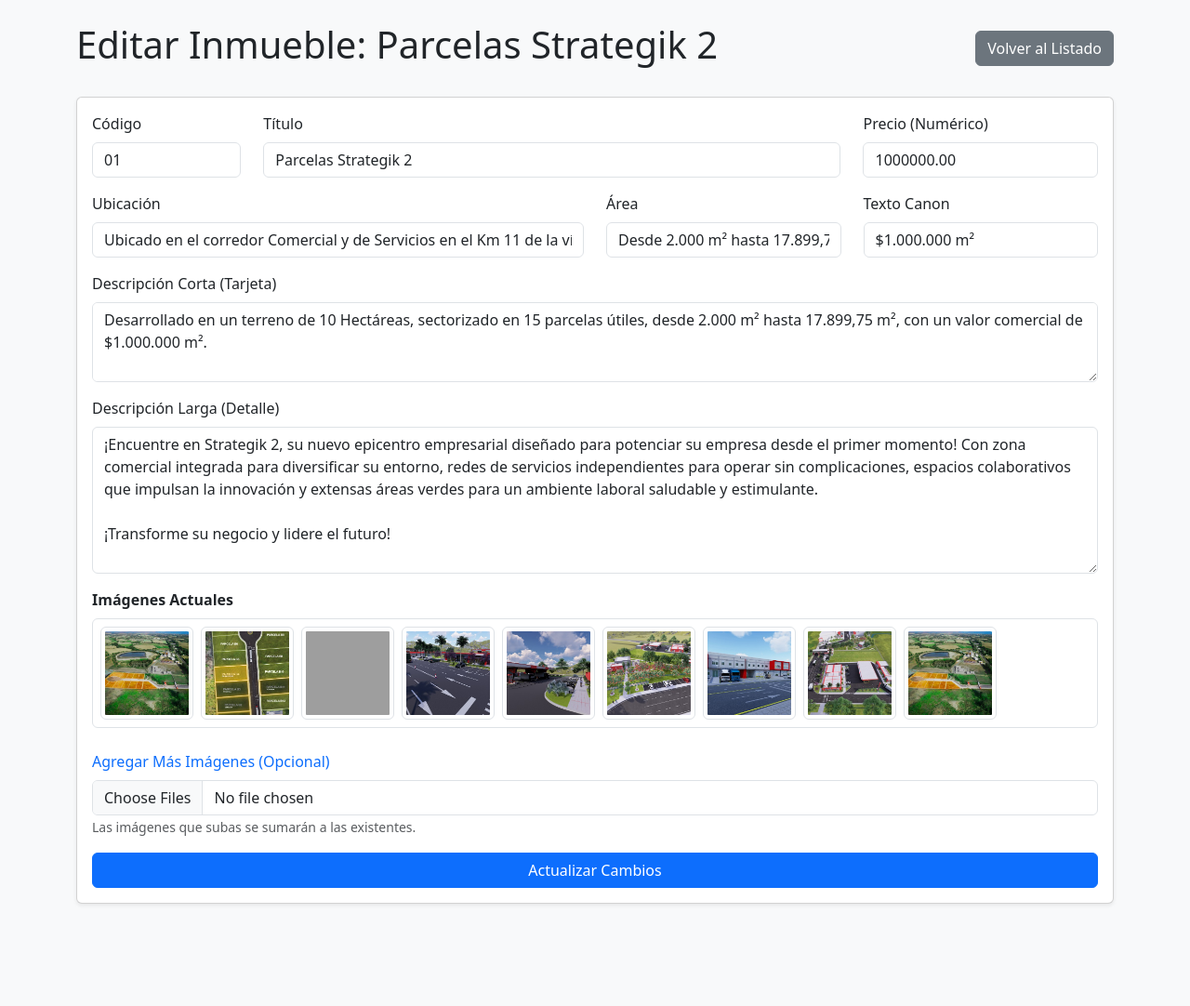
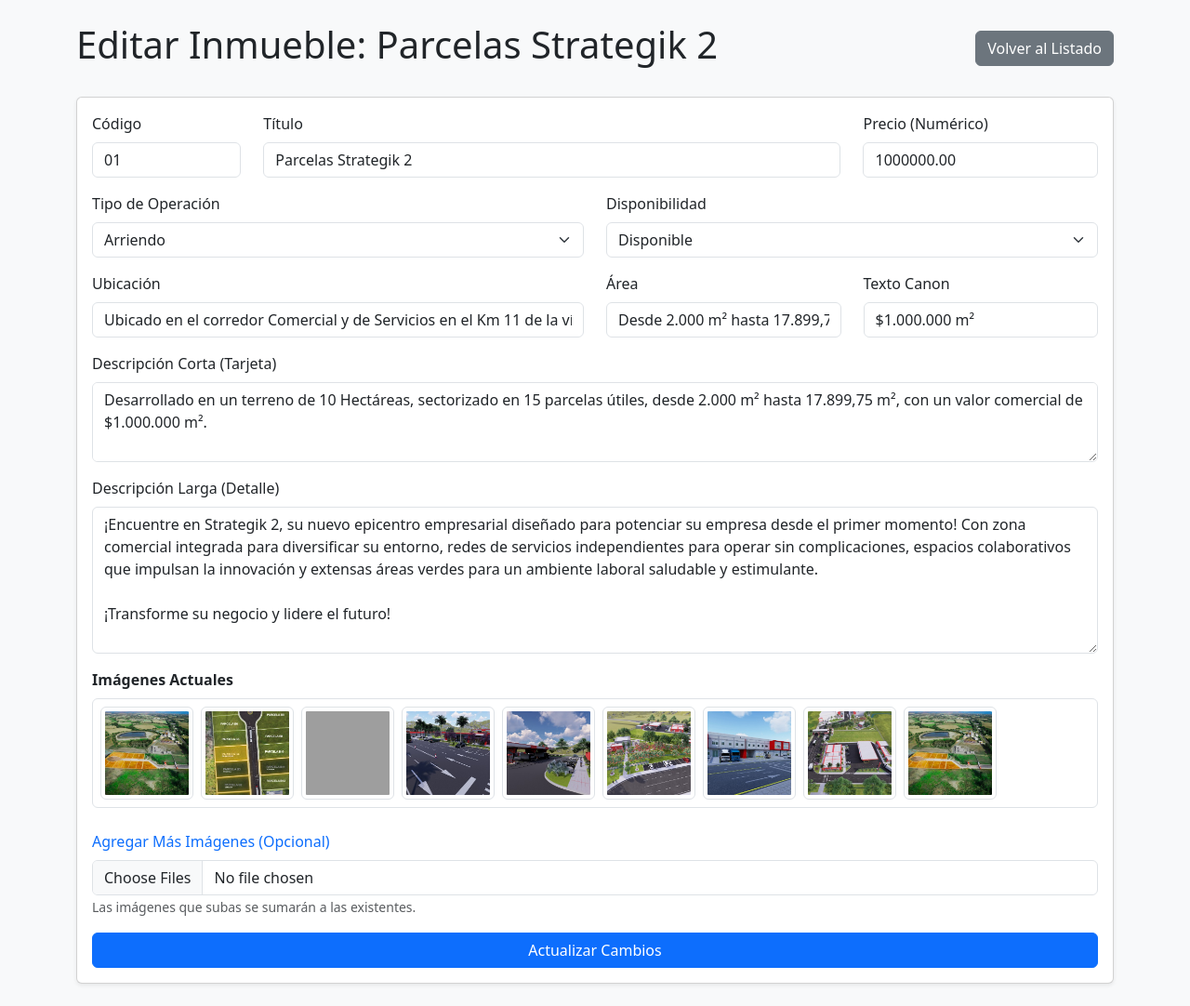
Before and after one commit to Larry-Garcia-dev/STRATEGIK, a PHP site: page /admin/editar.php?id=11 in a window 1280 px wide. Shown: the whole page at 93% size. Before the commit the page ends 973 px from the top, so only its background shows below. Run offline with PHP 8.4, Linux system fonts and the light colour scheme; a user stored in the database is signed in; data comes from the database, SQL or seed files in the repository; data that the repository does not hold is empty; grey boxes are pictures that could not be loaded.

Commit message:
SUBIR INMUEBLES

```diff
--- a/admin/editar.php
+++ b/admin/editar.php
@@ -68,6 +68,23 @@ $imagenes = $stmtImg->fetchAll(PDO::FETCH_ASSOC);
 
                     <div class="row">
                         <div class="col-md-6 mb-3">
+                            <label class="form-label">Tipo de Operación</label>
+                            <select name="tipo_oferta" class="form-select" required>
+                                <option value="Arriendo" <?= $inmueble['tipo_oferta'] == 'Arriendo' ? 'selected' : '' ?>>Arriendo</option>
+                                <option value="Venta" <?= $inmueble['tipo_oferta'] == 'Venta' ? 'selected' : '' ?>>Venta</option>
+                            </select>
+                        </div>
+                        <div class="col-md-6 mb-3">
+                            <label class="form-label">Disponibilidad</label>
+                            <select name="estado" class="form-select" required>
+                                <option value="Disponible" <?= $inmueble['estado'] == 'Disponible' ? 'selected' : '' ?>>Disponible</option>
+                                <option value="No Disponible" <?= $inmueble['estado'] == 'No Disponible' ? 'selected' : '' ?>>No Disponible</option>
+                            </select>
+                        </div>
+                    </div>
+
+                    <div class="row">
+                        <div class="col-md-6 mb-3">
                             <label class="form-label">Ubicación</label>
                             <input type="text" name="ubicacion" class="form-control" value="<?= htmlspecialchars($inmueble['ubicacion']) ?>">
                         </div>
@@ -98,7 +115,7 @@ $imagenes = $stmtImg->fetchAll(PDO::FETCH_ASSOC);
                                 <?php foreach($imagenes as $img): ?>
                                     <div class="position-relative" style="width: 100px;">
                                         <img src="<?= htmlspecialchars($img['ruta_imagen']) ?>" class="img-thumbnail" style="width: 100px; height: 100px; object-fit: cover;">
-                                        </div>
+                                    </div>
                                 <?php endforeach; ?>
                             <?php else: ?>
                                 <span class="text-muted">Sin imágenes.</span>
--- a/index.html
+++ b/index.html
@@ -422,7 +422,7 @@
                     <div class="animate-on-scroll" style="text-align: justify;">
 
 
-                        <h2 class="section-title mb-3">PARQUEADEROS Y ZONAS DE ACOPIO ESTRATÉGICO</h2>
+                        <h2 class="section-title mb-3">PARQUEADEROS</h2>
 
                         <p class="section-text">
                             Entendemos que el estacionamiento no es solo un espacio, es el primer eslabón
```
